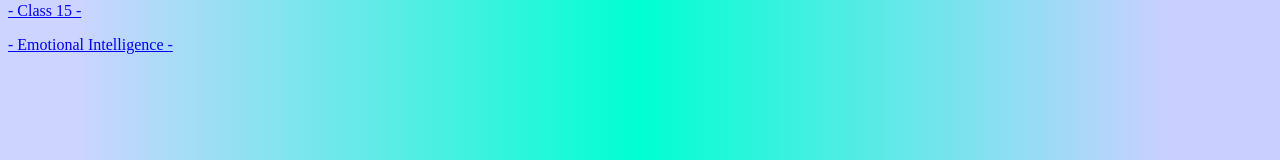
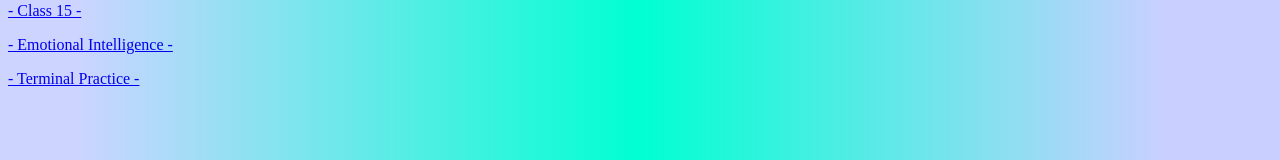
Before and after one commit to CodyLobdell/reading-notes-401, a plain HTML site: page index.html in a window 1280 px wide. Shown: the part 554-714 px from the top of the page. Drawn offline with Linux system fonts and the light colour scheme.

Commit message:
added terminal practice

```diff
--- a/index.html
+++ b/index.html
@@ -42,6 +42,7 @@
 
     <p><a href="https://codylobdell.github.io/reading-notes-401/emotional.html">- Emotional Intelligence -</a></p>
 
+    <p><a href="https://codylobdell.github.io/reading-notes-401/terminalPractice.html">- Terminal Practice -</a></p>
 
 
   </main>
```
Also changed, not shown: 2 other files.
